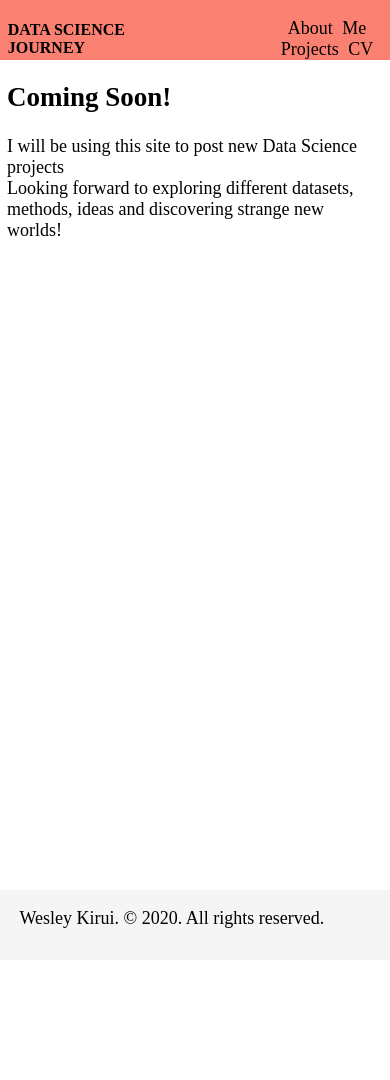
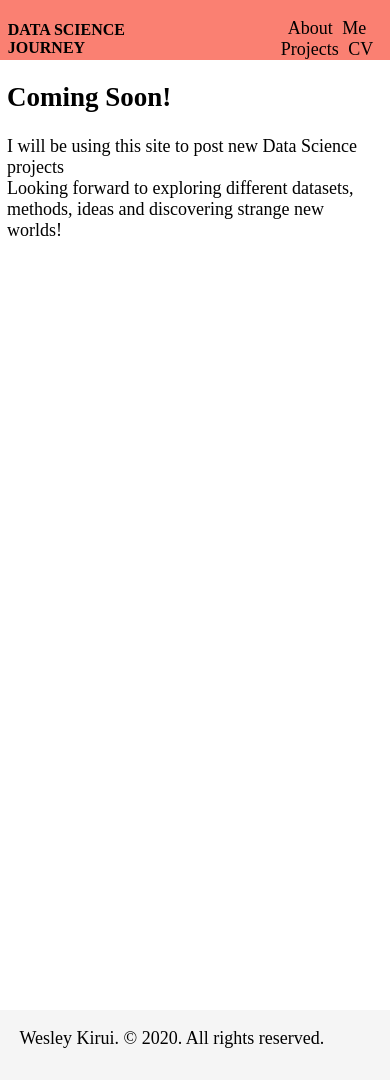
Before and after one commit to wkirui/wkirui.github.io, a Jekyll site: the page built from index.html, in a window 390 px wide. Built offline with Jekyll 4.4.1, drawn with Linux system fonts in a browser that asks for light colours; nearby versions of some CDN libraries; before the commit the page ends 960 px from its top, so only the background shows below that.

Commit message:
added min height to contentwrapper

```diff
--- a/assets/css/style.css
+++ b/assets/css/style.css
@@ -4,6 +4,7 @@ body {
     font-size: large;
     padding-top: 60px;
     margin: 0;
+    height: 100%;
     /* min-width: 980px; */
     /* min-width: 80vw; */
     /* text-align: justify; */
@@ -11,8 +12,10 @@ body {
 
 #page-container {
     position: relative;
+    display: block;
     min-height: 100vh;
     width: 100vw;
+    overflow: hidden;
 }
 
 #content-wrap {
@@ -89,6 +92,7 @@ section {
     background-color: white;
     padding-left: 10px;
     padding-right: 10px;
+    padding-bottom: 60px;
     /* padding-left: 20px;
     padding-right: 20px;
     padding-bottom: 20px;
@@ -137,7 +141,7 @@ ion-icon {
 
 @media screen and (max-width: 600px) {
     html,body{
-        height: 100%;
+        height: 100vh;
         margin: 0;
         position: relative;
     }
@@ -152,6 +156,9 @@ ion-icon {
 
     #content-wrap {
         padding-bottom: 60px;
+        display: block;
+        overflow: hidden;
+        min-height: 100vh;
         /* margin-bottom: 60px; */
     }
     #nav-bar.responsive {
@@ -185,6 +192,5 @@ ion-icon {
         background-color: whitesmoke;
         padding-bottom: 10px;
         padding-left: 5vw;
-        margin-top: 60px;
     }
 }
```
Also changed, not shown: 1 other file.
